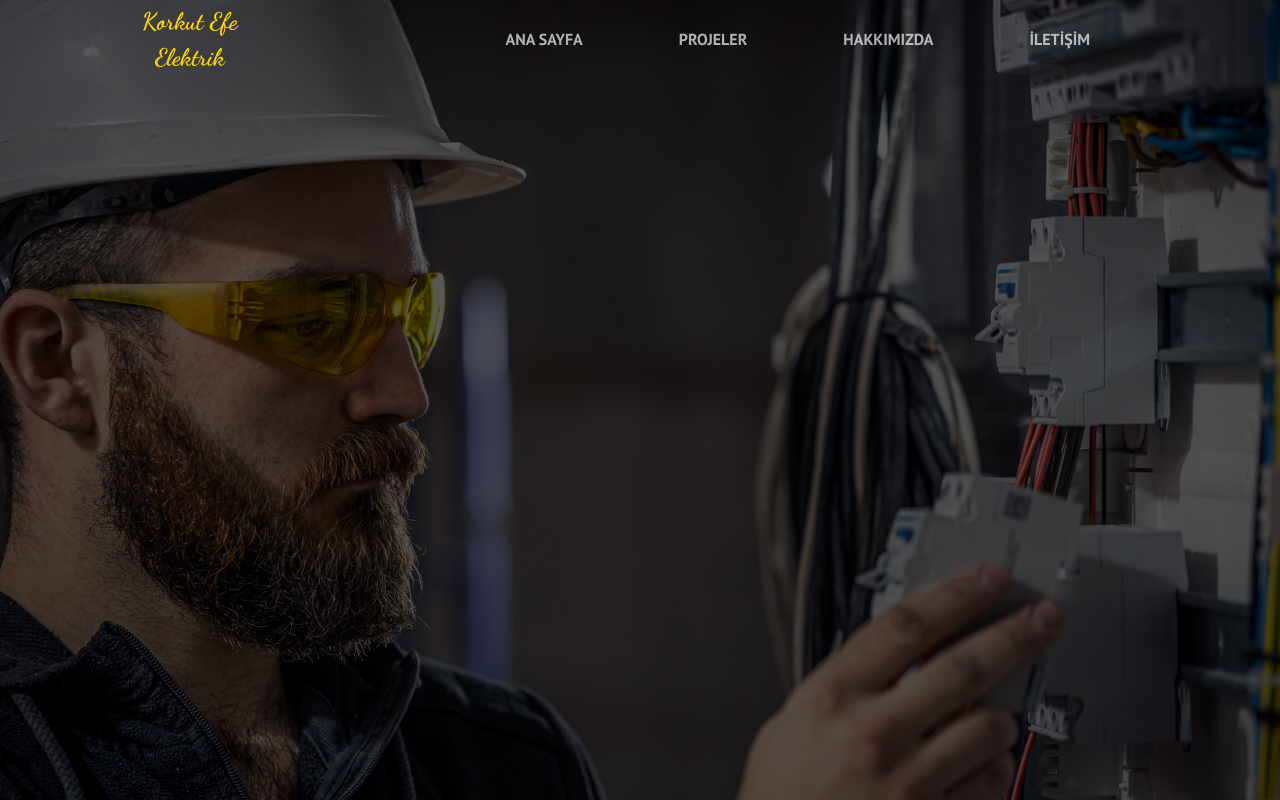
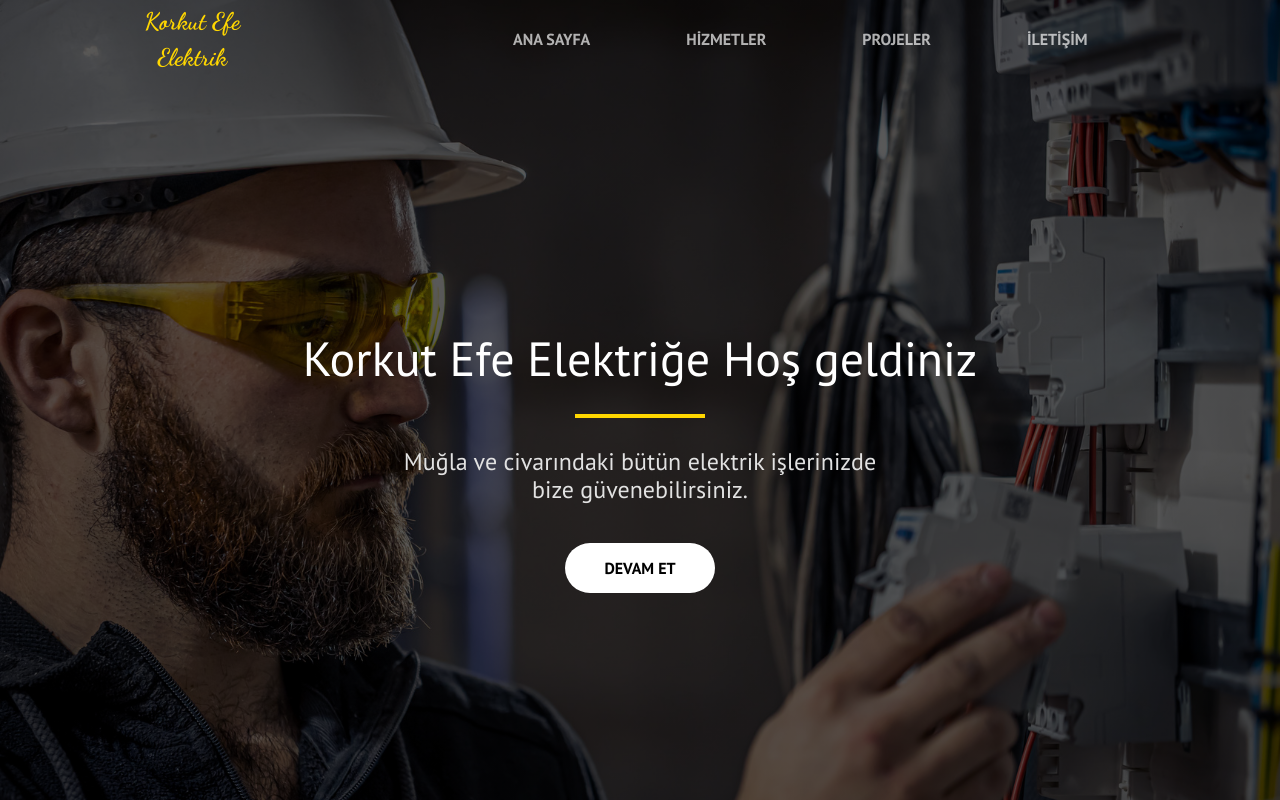
Before and after one commit to erenaygunn/korkutefe-elektrik, a React (Vite) app: page / in a window 1280 px wide. Built offline with nearby package versions, Linux system fonts and the light colour scheme.

Commit message:
hero section

```diff
--- a/src/components/Hero/Hero.jsx
+++ b/src/components/Hero/Hero.jsx
@@ -6,6 +6,11 @@ const Hero = () => {
   return (
     <section className='hero'>
         <Navbar></Navbar>
+        <div className="container">
+          <h1>Korkut Efe Elektriğe Hoş geldiniz</h1>
+          <h4>Muğla ve civarındaki bütün elektrik işlerinizde <br /> bize güvenebilirsiniz.</h4>
+          <button className='action'>DEVAM ET</button>
+        </div>
     </section>
   )
 }
--- a/src/components/Hero/hero.css
+++ b/src/components/Hero/hero.css
@@ -1,7 +1,9 @@
+@import url('https://fonts.googleapis.com/css2?family=PT+Sans:wght@400;700&display=swap');
+
 .hero {
+  font-family: 'PT Sans', sans-serif;
   width: 100vw;
   height: 100vh;
-    background: black;
   overflow: hidden;
   background: #000000;
   background: -webkit-linear-gradient(rgba(0, 0, 0, 0.652), rgba(0, 0, 0, 0.652)), url('../../images/elektrik.jpg');
@@ -9,3 +11,48 @@
   background-size: cover;
   background-position: center;
   }
+
+.hero .container {
+  margin-top: 250px;
+  display: flex;
+  align-items: center;
+  justify-content: center;
+  flex-direction: column;
+  text-align: center;
+}
+
+.hero .container h1 {
+  color: white;
+  position: relative;
+  padding-bottom: 30px;
+  margin-bottom: 30px;
+  font-size: 3rem;
+}
+
+.hero .container h1:after {
+  content: "";
+  position: absolute;
+  display: block;
+  width: 130px;
+  height: 4px;
+  background: gold;
+  left: 0;
+  right: 0;
+  bottom: 0;
+  margin: auto;
+}
+
+.hero .container h4 {
+  color: #e2e2e2;
+}
+
+.hero .container .action {
+  margin-top: 30px;
+  width: 150px;
+  height: 50px;
+  border: none;
+  border-radius: 25px;
+  background-color: white;
+  color: black;
+  font-weight: 700;
+}
--- a/src/components/Navbar/Navbar.jsx
+++ b/src/components/Navbar/Navbar.jsx
@@ -23,8 +23,8 @@ const Navbar = () => {
 			<div className="navbar">
 				<nav ref={navRef}>
 					<a href="/#">ANA SAYFA</a>
+					<a href="/#">HİZMETLER</a>
 					<a href="/#">PROJELER</a>
-					<a href="/#">HAKKIMIZDA</a>
 					<a href="/#">İLETİŞİM</a>
 					<button
 						className="nav-btn nav-close-btn"
```
Lines whose indentation alone changed are shown as unchanged.
